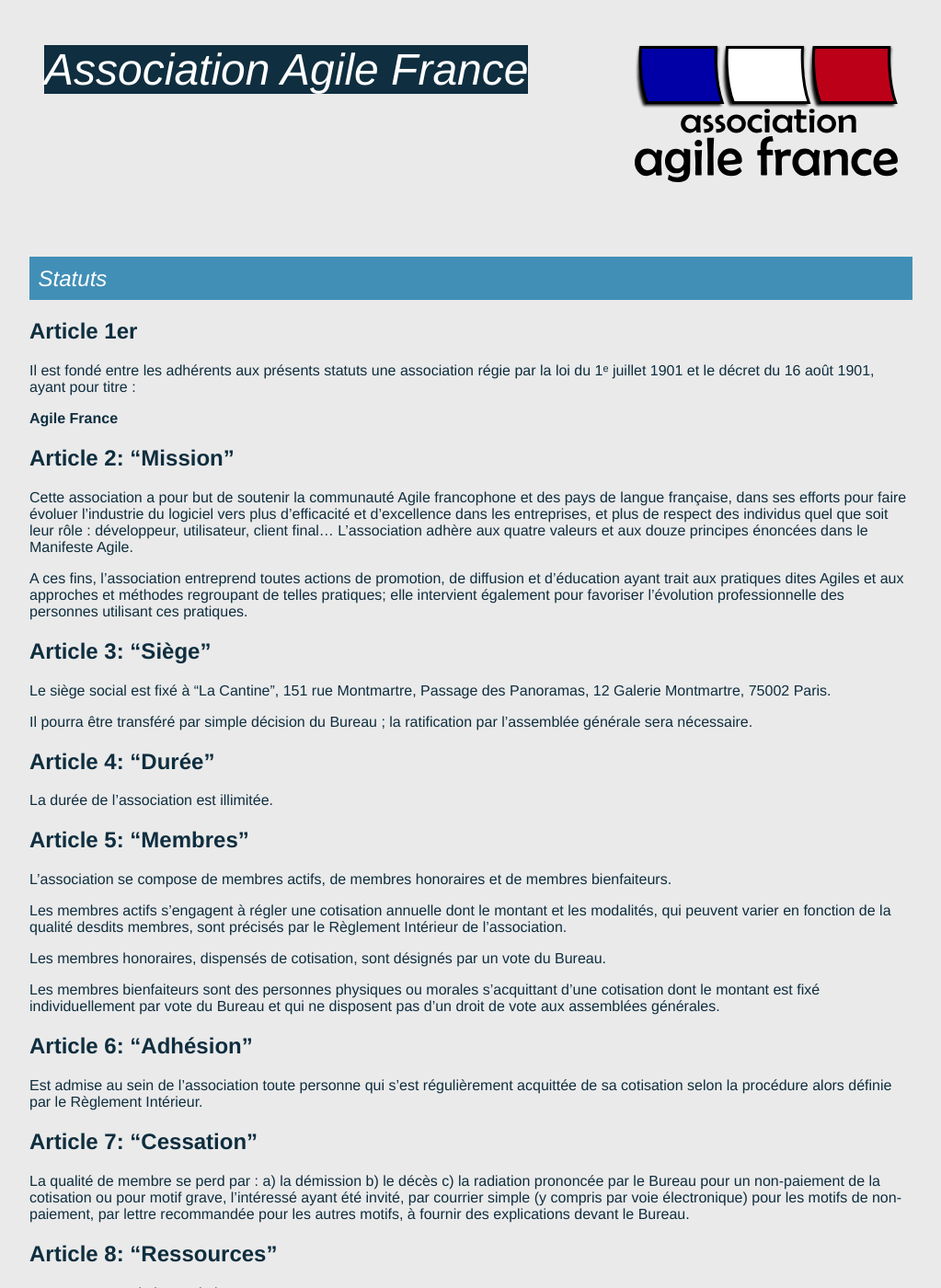
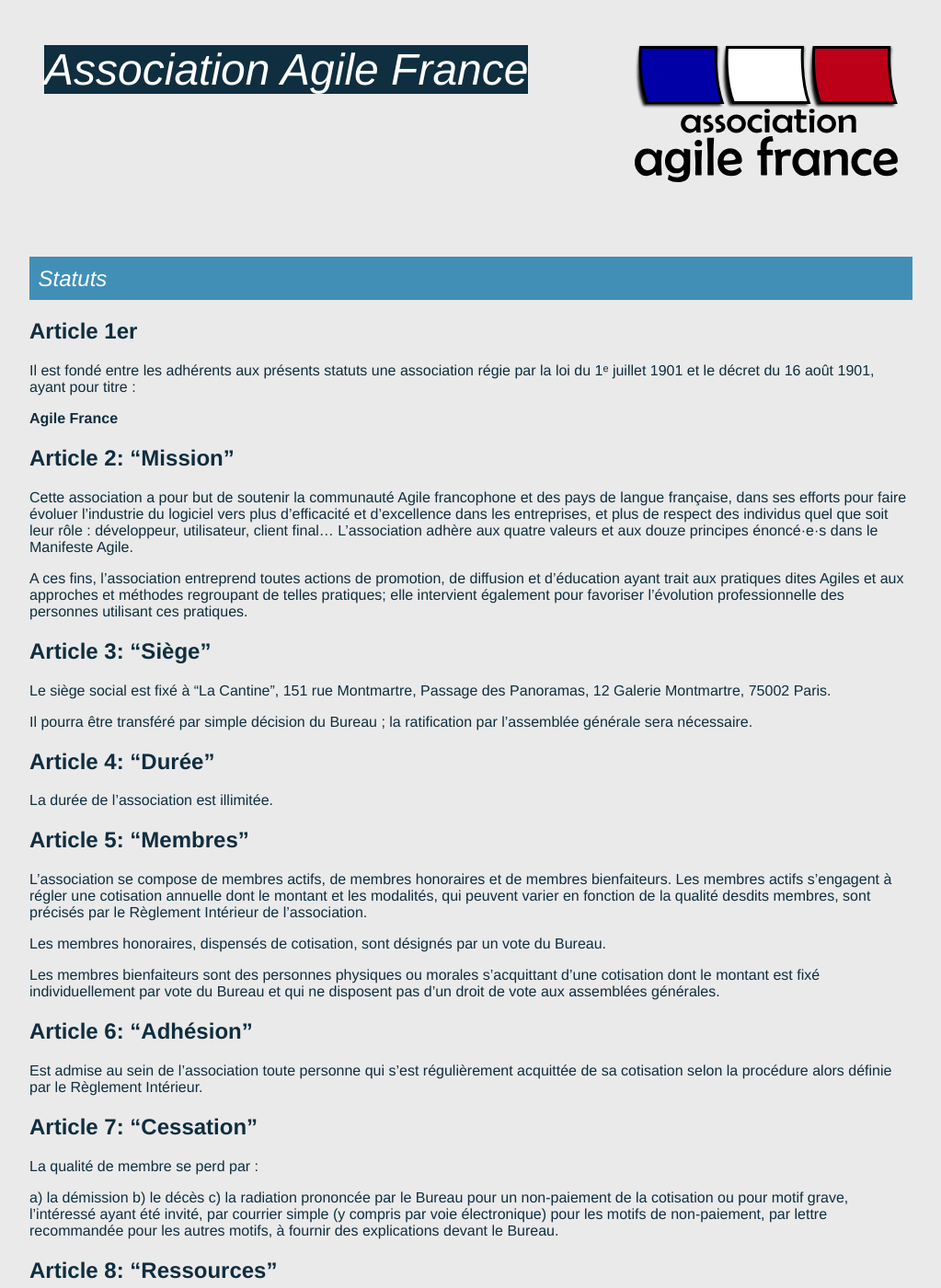
Before and after one commit to AgileFrance/AgileFrance.github.io, a Jekyll site: the page built from _pages/statuts.md, in a window 1280 px wide and 1400 px high. Shown: the whole window at 92% size, without its empty margins (128-1151 px from the left). Built offline with Jekyll 4.4.1, drawn with Linux system fonts in a browser that asks for light colours; our own code applies the rules of GitHub Pages for plain Markdown files; some of the changed text lies outside the part shown.

Commit message:
Corrige les espaces
Erreurs liées à la transformation automatique de format par Pandoc

```diff
--- a/_pages/statuts.md
+++ b/_pages/statuts.md
@@ -12,7 +12,7 @@
 
 ## Article 2: "Mission"
 
-Cette association a pour but de soutenir la communauté Agile francophone et des pays de langue française, dans ses efforts pour faire évoluer l’industrie du logiciel vers plus d’efficacité et d’excellence dans les entreprises, et plus de respect des individus quel que soit leur rôle : développeur, utilisateur, client final… L’association adhère aux quatre valeurs et aux douze principes énoncées dans le Manifeste Agile.
+Cette association a pour but de soutenir la communauté Agile francophone et des pays de langue française, dans ses efforts pour faire évoluer l’industrie du logiciel vers plus d’efficacité et d’excellence dans les entreprises, et plus de respect des individus quel que soit leur rôle : développeur, utilisateur, client final… L’association adhère aux quatre valeurs et aux douze principes énoncé·e·s dans le Manifeste Agile.
 
 A ces fins, l’association entreprend toutes actions de promotion, de diffusion et d’éducation ayant trait aux pratiques dites Agiles et aux approches et méthodes regroupant de telles pratiques; elle intervient également pour favoriser l’évolution professionnelle des personnes utilisant ces pratiques.
 
@@ -29,7 +29,6 @@
 ## Article 5: "Membres"
 
 L’association se compose de membres actifs, de membres honoraires et de membres bienfaiteurs.
-
 Les membres actifs s’engagent à régler une cotisation annuelle dont le montant et les modalités, qui peuvent varier en fonction de la qualité desdits membres, sont précisés par le Règlement Intérieur de l’association.
 
 Les membres honoraires, dispensés de cotisation, sont désignés par un vote du Bureau.
@@ -42,16 +41,18 @@
 
 ## Article 7: "Cessation"
 
-La qualité de membre se perd par : a) la démission b) le décès c) la radiation prononcée par le Bureau pour un non-paiement de la cotisation ou pour motif grave, l’intéressé ayant été invité, par courrier simple (y compris par voie électronique) pour les motifs de non-paiement, par lettre recommandée pour les autres motifs, à fournir des explications devant le Bureau.
+La qualité de membre se perd par :
+
+a) la démission
+b) le décès
+c) la radiation prononcée par le Bureau pour un non-paiement de la cotisation ou pour motif grave, l’intéressé ayant été invité, par courrier simple (y compris par voie électronique) pour les motifs de non-paiement, par lettre recommandée pour les autres motifs, à fournir des explications devant le Bureau.
 
 ## Article 8: "Ressources"
 
 Les ressources de l’association comprennent :
 
-- les montants des droits d’entrée et des cotisations qui seront fixés
-par le Conseil d’Administration
-- les subventions de l’Etat, des régions, des départements et des
-communes, et toutes recettes autorisées par la Loi.
+- les montants des droits d’entrée et des cotisations qui seront fixés par le Conseil d’Administration
+- les subventions de l’Etat, des régions, des départements et des communes, et toutes recettes autorisées par la Loi.
 
 ## Article 9: "Bureau"
 
```
Also changed, not shown: other parts of _pages/statuts.md (+1 -1 lines).
